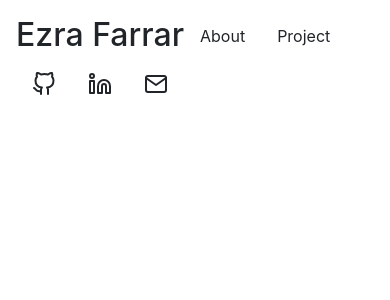
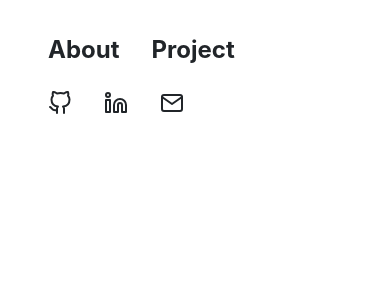
Before and after one commit to FarrarE/portfolio-spa, a React (Create React App) app: page / in a window 390 px wide. Shown: the top 300 px of the page. Built offline with nearby package versions, Linux system fonts and the light colour scheme.

Commit message:
Updated for responsive layout.

```diff
--- a/src/Components/Header/index.js
+++ b/src/Components/Header/index.js
@@ -7,15 +7,16 @@ import "./styles.css";
 
 function Header() {
   return (
-    <div>
-      <Nav>
-        <h2>Ezra Farrar</h2>
+    <div className="navbar">
+        <Nav >
             <NavItem>
             <NavLink href="#">About</NavLink>
             </NavItem>
             <NavItem>
             <NavLink href="#">Project</NavLink>
             </NavItem>
+        </Nav>
+      <Nav className="social">
         <NavItem>
             <NavLink href="#"><GitHub /></NavLink>
             </NavItem>
--- a/src/Components/Header/styles.css
+++ b/src/Components/Header/styles.css
@@ -1,3 +1,8 @@
+.navbar {
+  font-weight: bold;
+  font-size: 1.5rem;
+}
+
 a:link {
   text-decoration: none;
   color: inherit;
--- a/src/Components/Header/styles.scss
+++ b/src/Components/Header/styles.scss
@@ -1,6 +1,8 @@
-.header{
+.navbar{
+    font-weight: bold;
+    font-size: 1.5rem;
+}
 
-}
 a:link {
     text-decoration: none;
     color:inherit;
@@ -10,3 +12,6 @@ a:visited {
     text-decoration: none;
     color:inherit;
 }
+
+@media (prefers-reduced-motion: no-preference) {
+}
```
Also changed, not shown: 1 other file (tests, documents, lock files or other folders). Lines whose indentation alone changed are shown as unchanged.
